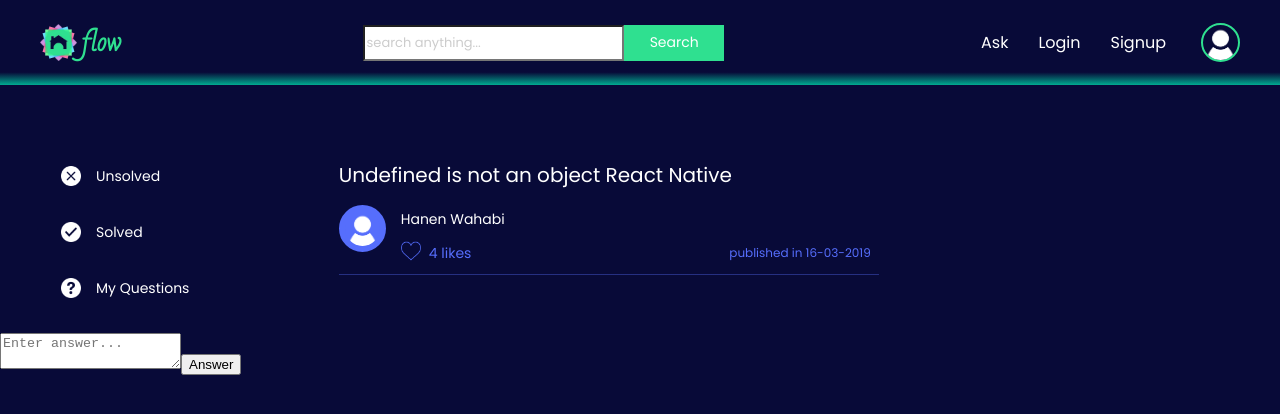
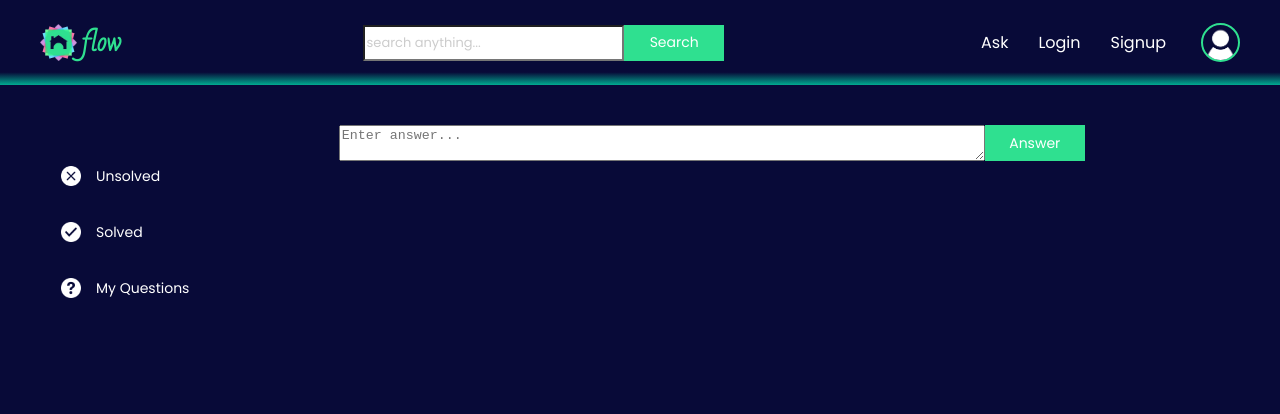
Before and after one commit to chingu-voyages/v8-chimeras-team-02, a React (Create React App) app in the folder frontend/: page /giveanswer in a window 1280 px wide. Shown: the top 414 px of the page. Built offline with nearby package versions, Linux system fonts and the light colour scheme.

Commit message:
add giveanswer page temp styles

```diff
--- a/frontend/src/screens/GiveAnswer.js
+++ b/frontend/src/screens/GiveAnswer.js
@@ -1,6 +1,7 @@
 import React, { Component } from "react";
-import Home from "./Home";
-import ListItem from "../components/ListItem";
+import { user } from "../resources/images";
+import { blue, green } from "../resources/colors";
+import { SearchBar, Section, ListItem, Logo, SideList } from "../components";
 
 export default class GiveAnswer extends Component {
   state = {
@@ -16,8 +17,20 @@ export default class GiveAnswer extends Component {
 
   render() {
     return (
-      <div>
-        <Home />
+      <div style={container}>
+        <div style={header}>
+          <Logo />
+          <SearchBar />
+          <Section title="Ask" />
+          <Section title="Login" />
+          <Section title="Signup" />
+
+          <img src={user} style={avatar} alt={user} />
+        </div>
+
+        <div style={gridView}>
+          <SideList />
+          <div style={listview}>
             {this.state.answers.map(answer => (
               <ListItem
                 title={answer}
@@ -26,11 +39,66 @@ export default class GiveAnswer extends Component {
                 likes={"100"}
               />
             ))}
-        <form onSubmit={this.submitAnswer}>
-          <textarea placeholder="Enter answer..." />
-          <button type="submit">Answer</button>
+            <form style={{ display: "flex" }} onSubmit={this.submitAnswer}>
+              <textarea style={textareaStyle} placeholder="Enter answer..." />
+              <button style={btn} type="submit">
+                Answer
+              </button>
             </form>
+          </div>
+        </div>
       </div>
     );
   }
 }
+
+const container = {
+  backgroundColor: blue,
+};
+
+const header = {
+  display: "flex",
+  flexDirection: "row",
+  background: "linear-gradient(to top, #00AB90 0%, #080A38 15%, #080A38 100%)",
+  height: 85,
+  alignItems: "center",
+};
+
+const avatar = {
+  height: 35,
+  width: 35,
+  borderRadius: 40,
+  border: "30px solid #2FE090",
+  borderWidth: 2,
+  resizeMode: "cover",
+  marginRight: 40,
+  marginLeft: 20,
+};
+
+const listview = {
+  display: "flex",
+  flex: 3,
+  flexDirection: "column",
+};
+
+const gridView = {
+  display: "flex",
+  flex: 1,
+  flexDirection: "row",
+  marginTop: 40,
+};
+
+const textareaStyle = {
+  width: "50vw",
+};
+
+const btn = {
+  backgroundColor: green,
+  width: 100,
+  height: 36,
+  alignItems: "center",
+  fontSize: 14,
+  color: "white",
+  fontFamily: "Poppins",
+  border: "0px",
+};
```
Lines whose indentation alone changed are shown as unchanged.
